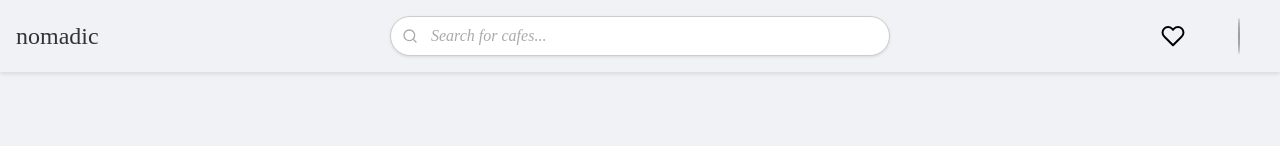
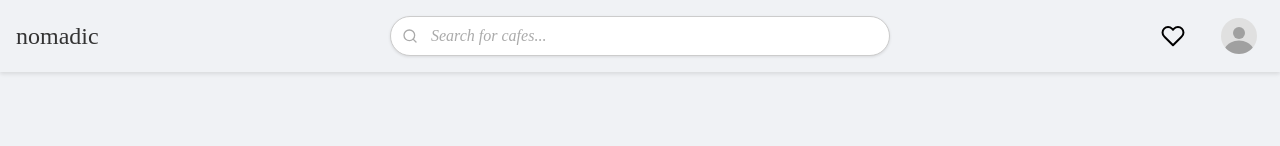
Before and after one commit to kzfsg/cafe-finder-frontend-v2, a React (Vite) app: page / in a window 1280 px wide. Shown: the top 146 px of the page. Built offline with nearby package versions, Linux system fonts and the light colour scheme; grey boxes are pictures that could not be loaded; a web font is replaced by a local one.

Commit message:
had some error, fixed it now
fixed prev commit

```diff
--- a/src/components/Navbar.tsx
+++ b/src/components/Navbar.tsx
@@ -26,13 +26,7 @@ export default function Navbar({ onSearch }: NavbarProps) {
         </button>
 
         <button className="icon-button profile-button" aria-label="User profile">
-          {/* Using default avatar */}
-          {/* <ProfileAvatar /> */}
-
-          {/* Using custom image */}
-          <ProfileAvatar
-            imageUrl="https://i.pravatar.cc/150?img=32"
-          />
+          <img src="/icons/default-avatar.svg" alt="User profile" />
         </button>
       </div>
     </nav>
```
